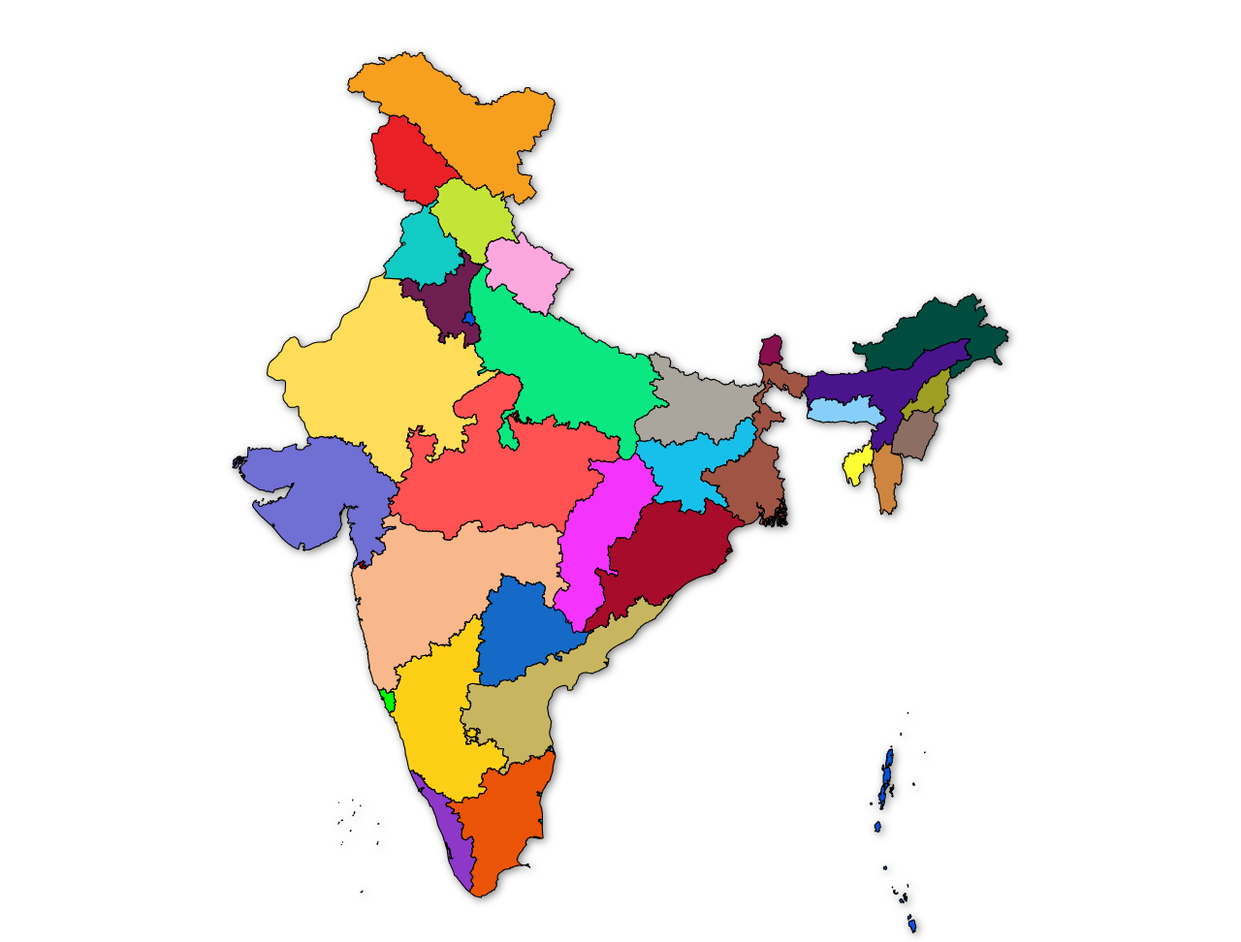
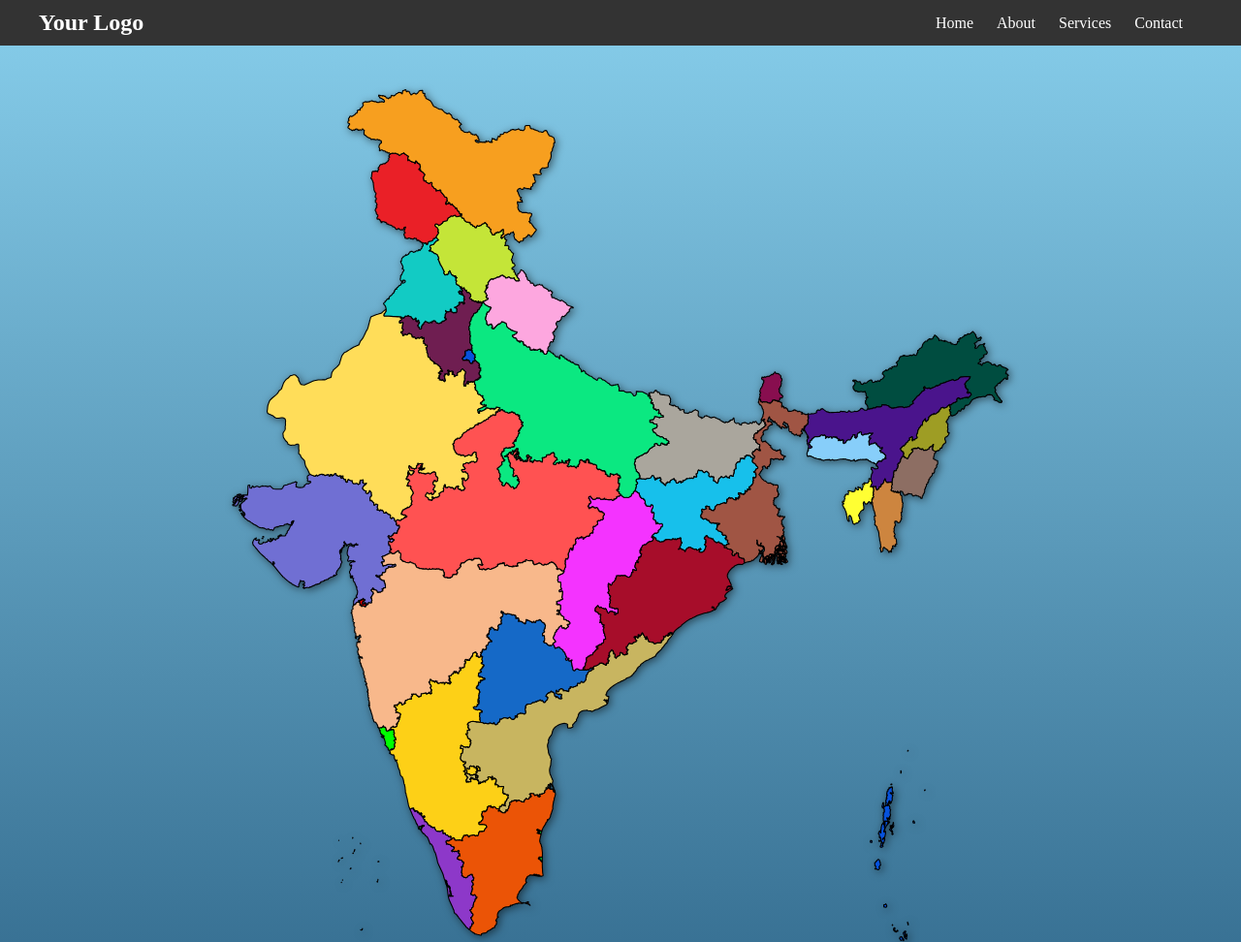
Before and after one commit to siddharth-ruria/bharatXPLORE, a plain HTML site: page index.html in a window 1280 px wide. Shown: the top 972 px of the page at 97% size. Drawn offline with Linux system fonts and the light colour scheme.

Commit message:
add navbar and background

```diff
--- a/index.html
+++ b/index.html
@@ -7,6 +7,18 @@
     <link rel="stylesheet" href="style.css" />
   </head>
   <body>
+    <nav class="navbar">
+      <div class="container">
+        <h1 class="logo">Your Logo</h1>
+        <ul class="nav-links">
+          <li><a href="#">Home</a></li>
+          <li><a href="#">About</a></li>
+          <li><a href="#">Services</a></li>
+          <li><a href="#">Contact</a></li>
+        </ul>
+      </div>
+    </nav>
+
     <div class="map-container">
       <object
         id="india-map"
--- a/script.js
+++ b/script.js
@@ -1,5 +1,5 @@
 // ""
-// hg
+// hg""
 // ''
 
 document.addEventListener("DOMContentLoaded", function () {
@@ -15,6 +15,15 @@ document.addEventListener("DOMContentLoaded", function () {
         alert("you clicked on " + pathName);
       });
 
+      const originalColor = state.getAttribute("fill");
+
+      state.addEventListener("mouseenter", function () {
+        state.setAttribute("fill", "white");
+      });
+
+      state.addEventListener("mouseleave", function () {
+        this.setAttribute("fill", originalColor);
+      });
     });
   });
 });
--- a/style.css
+++ b/style.css
@@ -6,6 +6,16 @@ hg
 
 */
 
+* {
+  margin: 0;
+  padding: 0;
+}
+
+body {
+  background: linear-gradient(to bottom, #87ceeb 0%, #336b8e 100%);
+  min-height: 100vh;
+}
+
 .map-container {
   display: flex;
   justify-content: center;
@@ -13,8 +23,47 @@ hg
   filter: drop-shadow(2px 2px 4px rgba(0, 0, 0, 0.5));
 }
 
-/* dont change above */
+/* //////////////////////////////////////////////////////////////// NAVBAR //////////////////////////////////////////////////////////////// */
 
-#india-map {
+.navbar {
+  background-color: #333;
+  color: #fff;
+  padding: 10px 0;
+}
 
+.container {
+  display: flex;
+  justify-content: space-between;
+  align-items: center;
+  max-width: 1200px;
+  margin: 0 auto;
+  padding: 0 20px;
 }
+
+.logo {
+  margin: 0;
+  font-size: 24px;
+}
+
+.nav-links {
+  list-style: none;
+  margin: 0;
+  padding: 0;
+}
+
+.nav-links li {
+  display: inline-block;
+  margin-right: 20px;
+}
+
+.nav-links li a {
+  color: #fff;
+  text-decoration: none;
+  transition: color 0.3s ease;
+}
+
+.nav-links li a:hover {
+  color: #ffd700;
+}
+
+/* //////////////////////////////////////////////////////////////// NAVBAR //////////////////////////////////////////////////////////////// */
```
